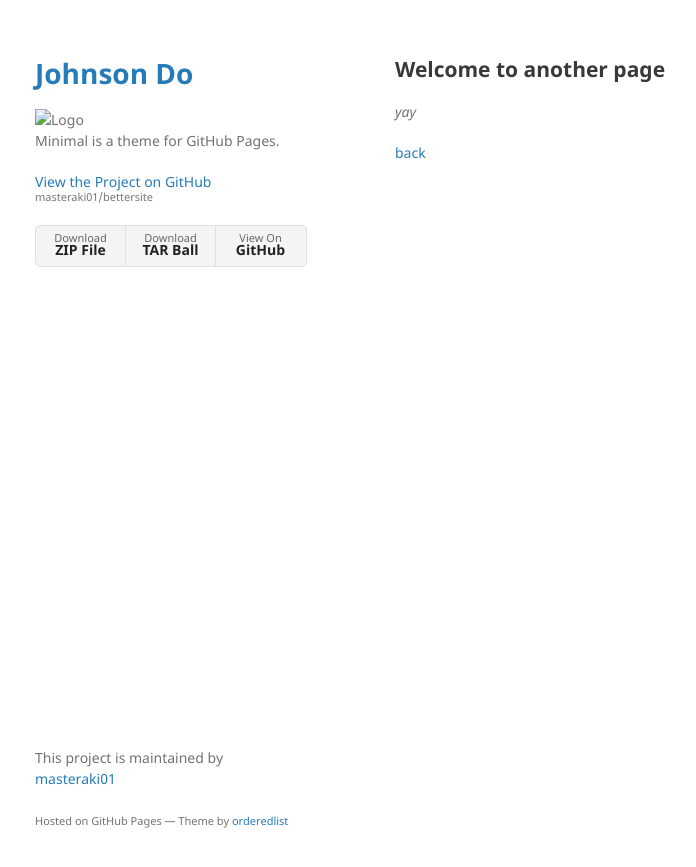
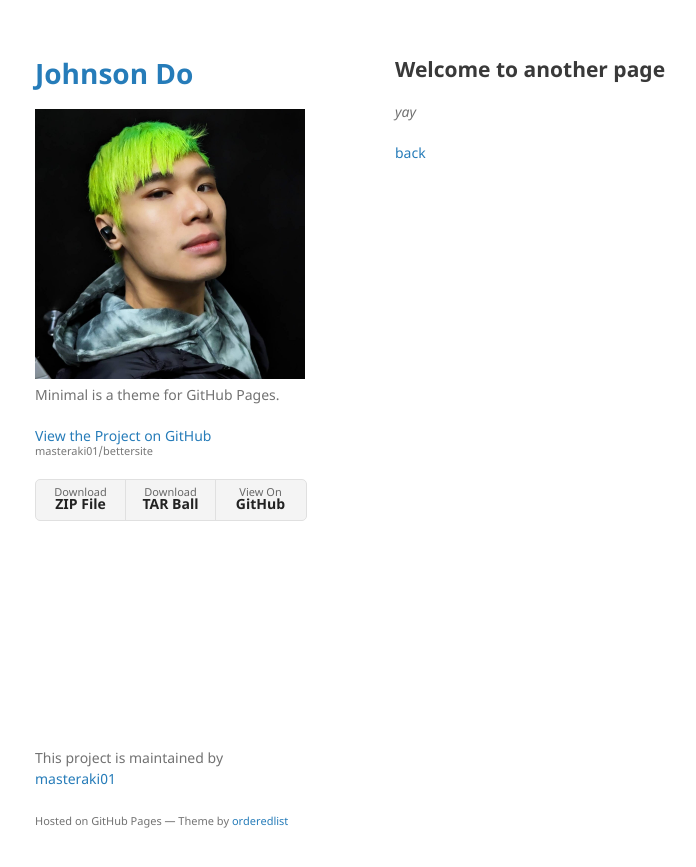
Before and after one commit to masteraki01/bettersite, a Jekyll site: the page built from another-page.md, in a window 1280 px wide. Shown: the top 867 px of the page, without its empty margins (175-871 px from the left). Built offline with Jekyll 4.4.1, drawn with Linux system fonts in a browser that asks for light colours; our own code applies the rules of GitHub Pages for plain Markdown files.

Commit message:
Update _config.yml

```diff
--- a/_config.yml
+++ b/_config.yml
@@ -1,5 +1,5 @@
 title: Johnson Do
-logo: /assets/img/profileimage.jpg
+logo: /profileimage.jpg
 description: Minimal is a theme for GitHub Pages.
 show_downloads: true
 google_analytics:
```
